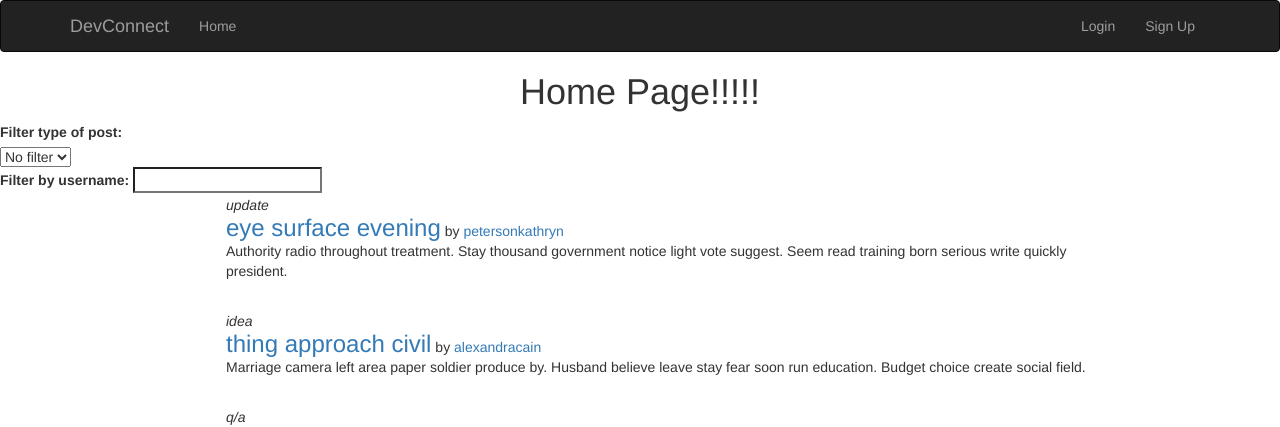
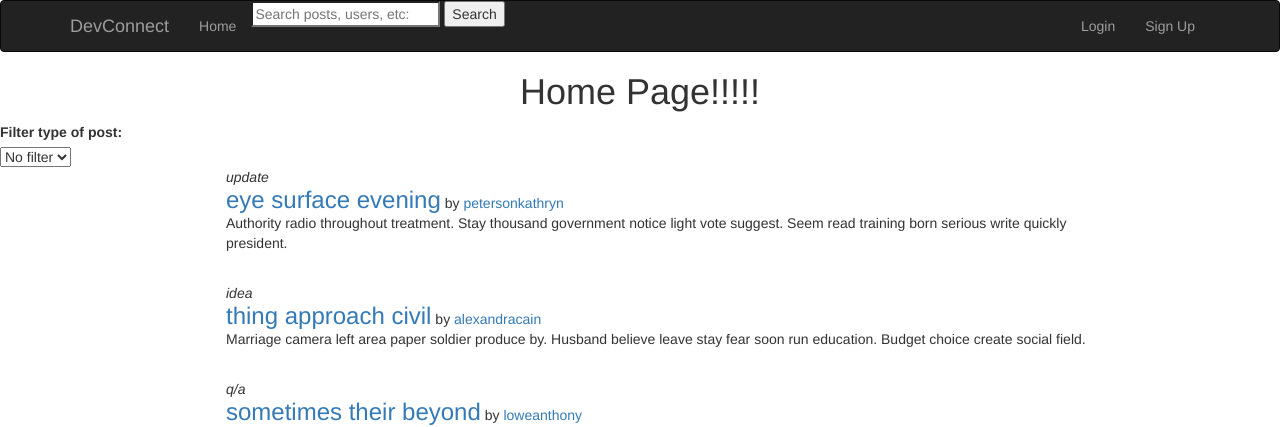
Before and after one commit to shreysahgal/DevConnect, a Flask app: page / in a window 1280 px wide. Shown: the top 427 px of the page. Run offline with Flask 2, Linux system fonts and the light colour scheme; data comes from the database, SQL or seed files in the repository; some libraries are stand-ins or nearby versions.

Commit message:
very very janky search funciton done
search bar, goes to search results page with users and posts that match search terms

```diff
--- a/devconnect/home/routes.py
+++ b/devconnect/home/routes.py
@@ -1,12 +1,8 @@
-from flask import Flask, render_template, jsonify, request
-
-from sqlalchemy.sql import text
+from flask import render_template
 
 from devconnect.home import bp
 from devconnect.models import User, Post
-from config import Config
 
-import json
 
 # maybe this can even route to /filter/, since with no facet it just does 10 recent results
 
@@ -27,24 +23,28 @@ def index():
 def filter(facets=""):
     filters = facets.split(",")
     typefilter = filters[0]
-    authorfilter = filters[1]
-    # get user id with this name (not sure if necessary, but couldnt find a workaround, maybe im big dumb)
-    # also seems VERY dangerous to directly get id on same call as query but oh well we live life on the edge
-    author = User.query.filter(User.username == authorfilter).limit(1)
-    if author.count() > 0:
-        authorid = author[0].id
-    else:
-        authorid = ""
     if (typefilter == ""):
         posts = Post.query.order_by('created')
     else:
         posts = Post.query.filter(
             Post.kind == typefilter).order_by('created')
-    if (authorid != ""):
-        posts = posts.filter(
-            Post.author_id == authorid).order_by('created')
     response = {"posts": []}
     serialized_posts = response["posts"]
     for p in posts.limit(10).all():
         serialized_posts.append(p.serialize())
     return response
+
+
+@bp.route('/search/<searchterms>')
+def search(searchterms):
+    # for now, just search for anything that exactly matches the search terms, but eventually
+    # terms were separated by commas in javascript, so we separate them here
+    terms = searchterms.split(",")
+    print(terms)
+    # get users
+    users = User.query.filter(
+        User.username.in_(terms)).order_by('created').limit(10).all()
+    # get posts
+    posts = Post.query.filter(
+        Post.title.in_(terms)).order_by('created').limit(10).all()
+    return render_template("search.html", users=users, posts=posts)
--- a/devconnect/home/static/script.js
+++ b/devconnect/home/static/script.js
@@ -1,16 +1,18 @@
 // called when a filter for post type is chosen
 function filterType() {
     var type = document.getElementById('type');
-    var author = document.getElementById('author');
     console.log(type.value);
-    console.log(author.value);
     // get filtered posts
+    // to add more filters:
+    // 1. make a form part for it in the html
+    // 2. get its value here
+    // 3. add it below to the url, separated by a comma
+    // 4. add a query for it in routes.py
     $.ajax({
-        url: "/filter/" + type.value + "," + author.value,
+        url: "/filter/" + type.value + ",",
         type: 'POST',
         data: {
-            type: type.value,
-            author: author.value
+            type: type.value
         },
         dataType: "text",
         success: function (response) {
@@ -24,7 +26,7 @@ function filterType() {
 
 // to show posts to html
 function showPosts(postJSON) {
-    posts = JSON.parse(postJSON).posts
+    posts = JSON.parse(postJSON).posts;
     for (let i = 0; i < posts.length; i++) {
         document.getElementById("postType_" + i).innerHTML = convertPostKind(posts[i].kind);
         document.getElementById("postTitle_" + i).innerHTML = posts[i].title;
--- a/devconnect/home/templates/index.html
+++ b/devconnect/home/templates/index.html
@@ -4,6 +4,28 @@
 {% block scripts %}
 {{ super() }}
 <script src="{{ url_for('home.static', filename='script.js') }}"></script>
+{% endblock %}
+
+{% block search %}
+<ul class="nav navbar-nav">
+    <li class="nav-item">
+        <form id="searchform">
+            <input form="searchform" type="search" placeholder="Search posts, users, etc:" id="search">
+            <button form="searchform" type="submit">Search</button>
+        </form>
+    </li>
+</ul>
+<script type="text/javascript">
+    document.getElementById("searchform").addEventListener("submit", function (e) {
+        e.preventDefault();
+        var searchterms = document.getElementById("search").value;
+        // if there are spaces, replace with commas so that they can safely be transferred to route
+        searchterms = searchterms.replace(/\s/, ",");
+        // use flask routes to search in python
+        window.location.replace(window.location.origin + "/search/" + searchterms);
+        return false;
+    });
+</script>
 {% endblock %}
 
 {% block content %}
@@ -17,9 +39,6 @@
         <option value="qa">Q/A</option>
         <option value="u">Update</option>
     </select>
-    <br>
-    <label for="author">Filter by username:</label>
-    <input type="search" form="typefilterform" id="author">
 </form>
 
 <ul>
--- a/devconnect/templates/base.html
+++ b/devconnect/templates/base.html
@@ -14,6 +14,8 @@
                     <a class="nav-link" href="{{url_for('home.index')}}">Home</a>
                 </li>
             </ul>
+            {% block search %}
+            {% endblock %}
             <ul class="nav navbar-nav navbar-right">
                 {% if current_user.is_authenticated %}
                 <li class="nav-item">
```
Also changed, not shown: devconnect/home/templates/search.html (added, +79 -0 lines).
